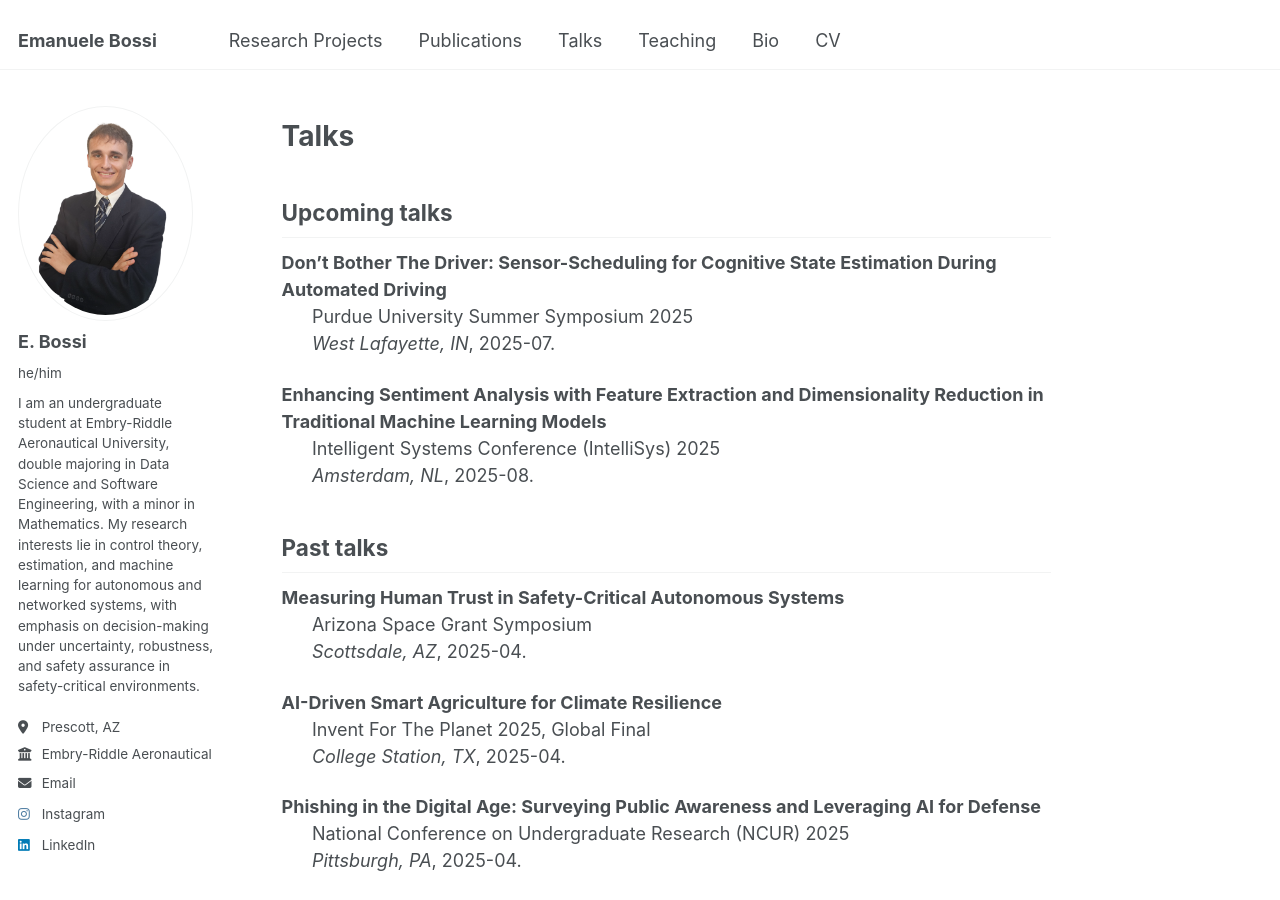
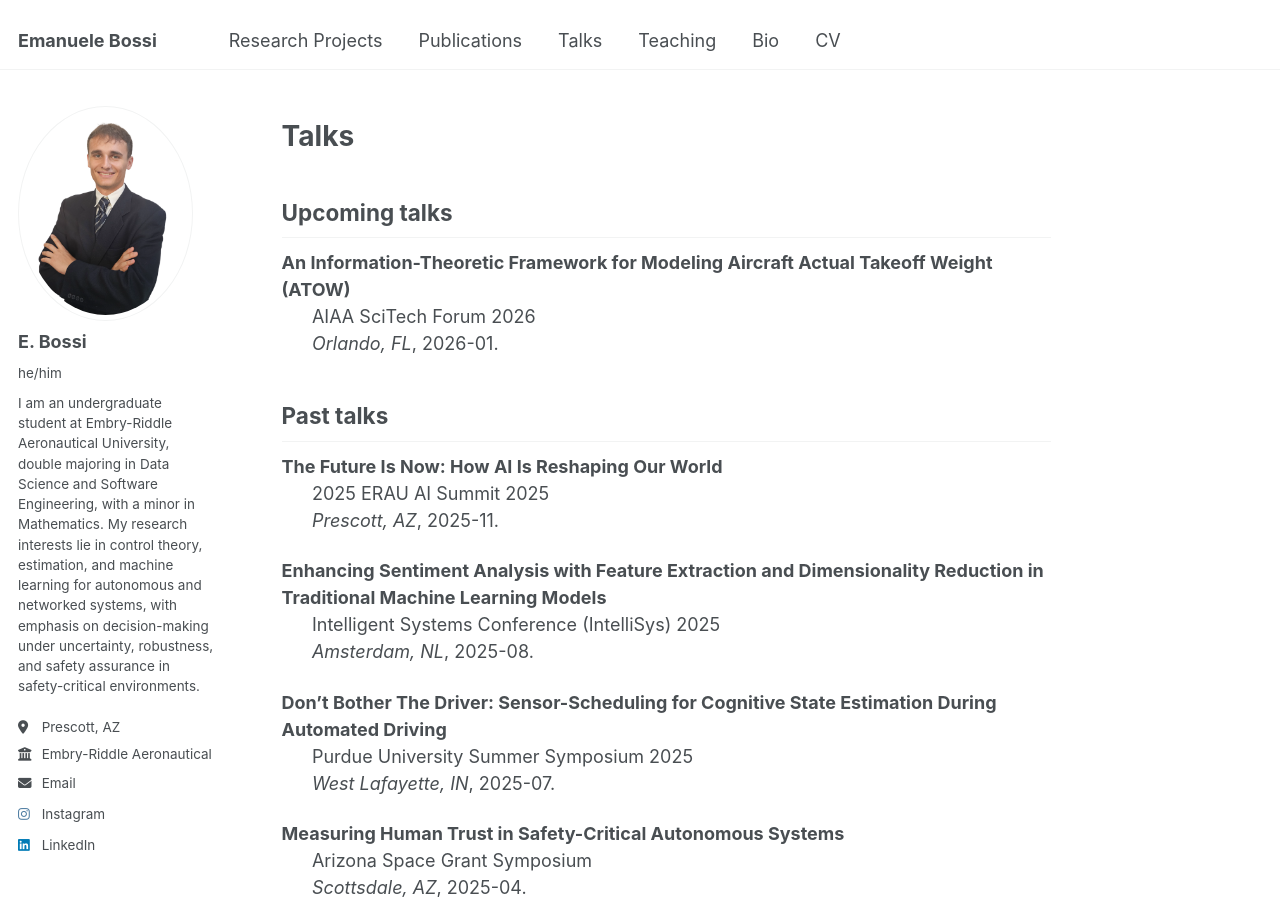
Before and after one commit to bossiemanuele/bossiemanuele.github.io, a Jekyll site: the page built from _pages/talks.md, in a window 1280 px wide and 900 px high. Built offline with Jekyll 4.4.1, drawn with Linux system fonts in a browser that asks for light colours.

Commit message:
Update talks.md

```diff
--- a/_pages/talks.md
+++ b/_pages/talks.md
@@ -11,16 +11,22 @@ redirect_from:
 
 
 ## Upcoming talks
+**An Information-Theoretic Framework for Modeling Aircraft Actual Takeoff Weight (ATOW)** \
+&nbsp;&nbsp;&nbsp;&nbsp;&nbsp;&nbsp;AIAA SciTech Forum 2026 \
+&nbsp;&nbsp;&nbsp;&nbsp;&nbsp;&nbsp;*Orlando, FL*, 2026-01.
 
-**Don’t Bother The Driver: Sensor-Scheduling for Cognitive State Estimation During Automated Driving** \
-&nbsp;&nbsp;&nbsp;&nbsp;&nbsp;&nbsp;Purdue University Summer Symposium 2025 \
-&nbsp;&nbsp;&nbsp;&nbsp;&nbsp;&nbsp;*West Lafayette, IN*, 2025-07.
+## Past talks
+**The Future Is Now: How AI Is Reshaping Our World** \
+&nbsp;&nbsp;&nbsp;&nbsp;&nbsp;&nbsp;2025 ERAU AI Summit 2025 \
+&nbsp;&nbsp;&nbsp;&nbsp;&nbsp;&nbsp;*Prescott, AZ*, 2025-11.
 
 **Enhancing Sentiment Analysis with Feature Extraction and Dimensionality Reduction in Traditional Machine Learning Models** \
 &nbsp;&nbsp;&nbsp;&nbsp;&nbsp;&nbsp;Intelligent Systems Conference (IntelliSys) 2025 \
 &nbsp;&nbsp;&nbsp;&nbsp;&nbsp;&nbsp;*Amsterdam, NL*, 2025-08.
 
-## Past talks
+**Don’t Bother The Driver: Sensor-Scheduling for Cognitive State Estimation During Automated Driving** \
+&nbsp;&nbsp;&nbsp;&nbsp;&nbsp;&nbsp;Purdue University Summer Symposium 2025 \
+&nbsp;&nbsp;&nbsp;&nbsp;&nbsp;&nbsp;*West Lafayette, IN*, 2025-07.
 
 **Measuring Human Trust in Safety-Critical Autonomous Systems** \
 &nbsp;&nbsp;&nbsp;&nbsp;&nbsp;&nbsp;Arizona Space Grant Symposium \
```
